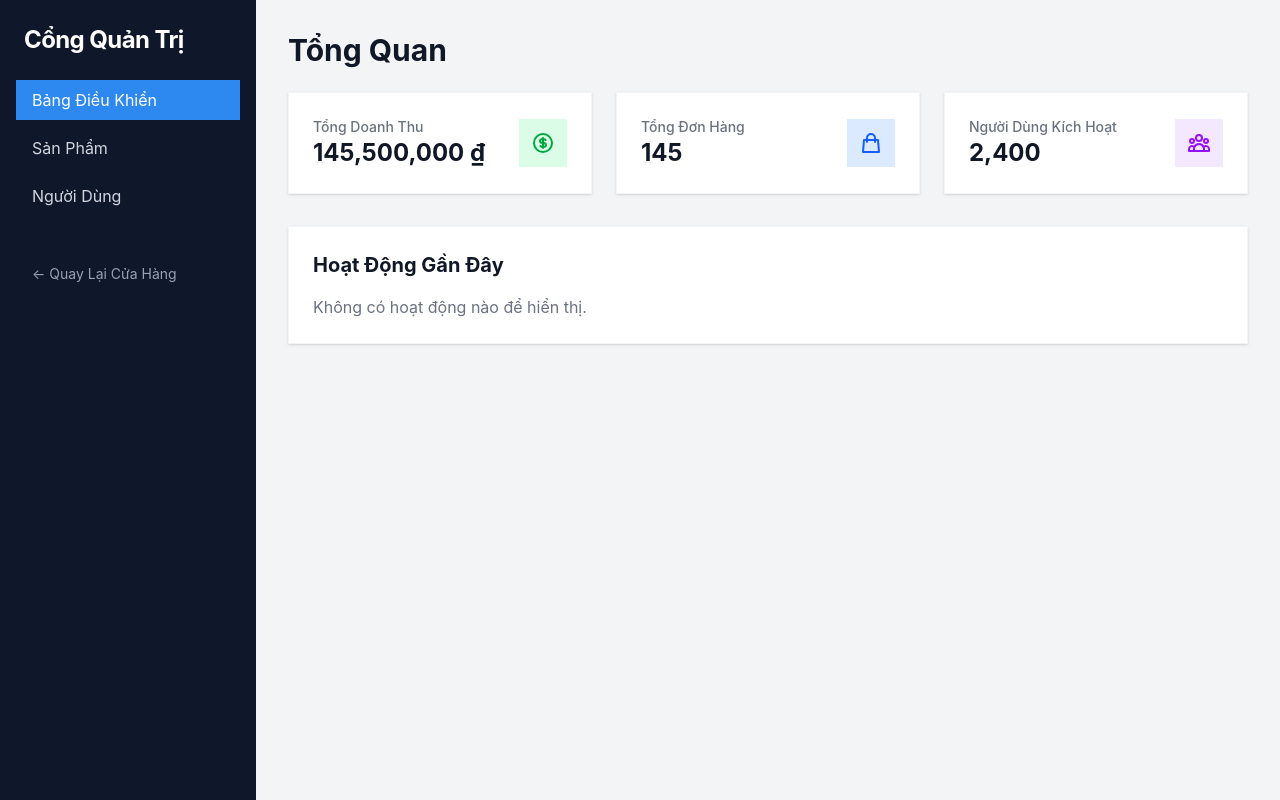
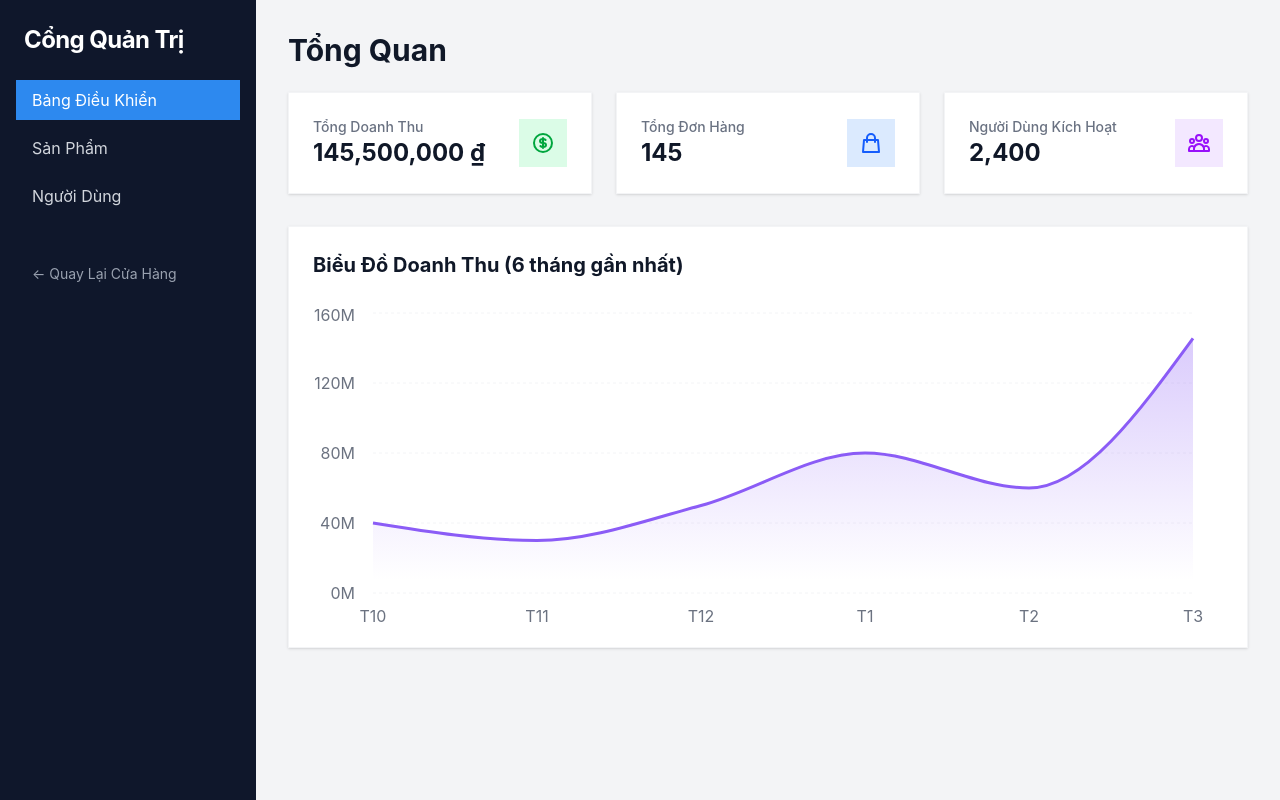
Before and after one commit to n1ml3/commerce-frontend, a React (Vite) app: page /admin in a window 1280 px wide. Built offline with nearby package versions, Linux system fonts and the light colour scheme.

Commit message:
add chart to admin dashboard

```diff
--- a/package.json
+++ b/package.json
@@ -14,7 +14,8 @@
     "axios": "^1.13.6",
     "react": "^19.2.0",
     "react-dom": "^19.2.0",
-    "react-router-dom": "^7.13.1"
+    "react-router-dom": "^7.13.1",
+    "recharts": "^3.8.0"
   },
   "devDependencies": {
     "@eslint/js": "^9.39.1",
--- a/src/pages/Admin/AdminDashboard.tsx
+++ b/src/pages/Admin/AdminDashboard.tsx
@@ -1,3 +1,14 @@
+import { AreaChart, Area, XAxis, YAxis, CartesianGrid, Tooltip, ResponsiveContainer } from 'recharts';
+
+const mockChartData = [
+  { name: 'T10', revenue: 40000000 },
+  { name: 'T11', revenue: 30000000 },
+  { name: 'T12', revenue: 50000000 },
+  { name: 'T1', revenue: 80000000 },
+  { name: 'T2', revenue: 60000000 },
+  { name: 'T3', revenue: 145500000 },
+];
+
 const AdminDashboard = () => {
     return (
         <div>
@@ -33,8 +44,30 @@ const AdminDashboard = () => {
             </div>
 
             <div className="mt-8 bg-white p-6 rounded-lg shadow-sm border border-gray-100">
-                 <h2 className="text-xl font-bold text-gray-900 mb-4">Hoạt Động Gần Đây</h2>
-                 <p className="text-gray-500">Không có hoạt động nào để hiển thị.</p>
+                 <h2 className="text-xl font-bold text-gray-900 mb-6">Biểu Đồ Doanh Thu (6 tháng gần nhất)</h2>
+                 <div className="h-80 w-full">
+                     <ResponsiveContainer width="100%" height="100%">
+                         <AreaChart
+                             data={mockChartData}
+                             margin={{ top: 10, right: 30, left: 0, bottom: 0 }}
+                         >
+                             <defs>
+                                 <linearGradient id="colorRevenue" x1="0" y1="0" x2="0" y2="1">
+                                     <stop offset="5%" stopColor="#8b5cf6" stopOpacity={0.3}/>
+                                     <stop offset="95%" stopColor="#8b5cf6" stopOpacity={0}/>
+                                 </linearGradient>
+                             </defs>
+                             <CartesianGrid strokeDasharray="3 3" vertical={false} stroke="#f3f4f6" />
+                             <XAxis dataKey="name" axisLine={false} tickLine={false} tick={{fill: '#6b7280'}} dy={10} />
+                             <YAxis axisLine={false} tickLine={false} tick={{fill: '#6b7280'}} tickFormatter={(value) => `${value / 1000000}M`} dx={-10} />
+                             <Tooltip
+                                 formatter={(value: number) => [`${value.toLocaleString('vi-VN')} ₫`, 'Doanh thu']}
+                                 contentStyle={{ borderRadius: '8px', border: 'none', boxShadow: '0 4px 6px -1px rgba(0, 0, 0, 0.1)' }}
+                             />
+                             <Area type="monotone" dataKey="revenue" stroke="#8b5cf6" strokeWidth={3} fillOpacity={1} fill="url(#colorRevenue)" />
+                         </AreaChart>
+                     </ResponsiveContainer>
+                 </div>
             </div>
         </div>
     );
--- a/src/pages/Admin/AdminProducts.tsx
+++ b/src/pages/Admin/AdminProducts.tsx
@@ -7,6 +7,7 @@ export default function AdminProducts() {
     const [isFormOpen, setIsFormOpen] = useState(false);
     const [formData, setFormData] = useState<any>({ name: '', description: '', originalPrice: 0, finalPrice: 0, stockQuantity: 0, category: '', vendor: '' });
     const [editingId, setEditingId] = useState<string | null>(null);
+    const [searchTerm, setSearchTerm] = useState('');
 
     useEffect(() => {
         fetchProducts();
@@ -107,6 +108,16 @@ export default function AdminProducts() {
                 </button>
             </div>
 
+            <div className="mb-6">
+                <input
+                    type="text"
+                    placeholder="Tìm kiếm sản phẩm theo tên..."
+                    value={searchTerm}
+                    onChange={(e) => setSearchTerm(e.target.value)}
+                    className="w-full sm:w-96 border border-gray-300 rounded-md shadow-sm p-2"
+                />
+            </div>
+
             {isFormOpen && (
                 <div className="mb-8 bg-white p-6 rounded-lg shadow border border-gray-200">
                     <h2 className="text-xl font-bold mb-4">{editingId ? 'Sửa Sản Phẩm' : 'Thêm Sản Phẩm Mới'}</h2>
@@ -166,7 +177,7 @@ export default function AdminProducts() {
                         </tr>
                     </thead>
                     <tbody className="bg-white divide-y divide-gray-200">
-                        {products.map((prod: any) => (
+                        {products.filter(p => p.name.toLowerCase().includes(searchTerm.toLowerCase())).map((prod: any) => (
                             <tr key={prod._id} className="hover:bg-gray-50 transition-colors">
                                 <td className="px-6 py-4">
                                     <div className="text-sm font-medium text-gray-900">{prod.name}</div>
--- a/src/pages/Admin/AdminUsers.tsx
+++ b/src/pages/Admin/AdminUsers.tsx
@@ -5,6 +5,8 @@ export default function AdminUsers() {
     const [isFormOpen, setIsFormOpen] = useState(false);
     const [formData, setFormData] = useState<any>({ name: '', email: '', role: 'user', password: '' });
     const [editingId, setEditingId] = useState<string | null>(null);
+    const [searchTerm, setSearchTerm] = useState('');
+    const [roleFilter, setRoleFilter] = useState('all');
 
     useEffect(() => {
         fetchUsers();
@@ -79,6 +81,26 @@ export default function AdminUsers() {
                 </button>
             </div>
 
+            <div className="mb-6 flex flex-col sm:flex-row gap-4">
+                <input
+                    type="text"
+                    placeholder="Tìm kiếm theo tên hoặc email..."
+                    value={searchTerm}
+                    onChange={(e) => setSearchTerm(e.target.value)}
+                    className="flex-1 border border-gray-300 rounded-md shadow-sm p-2"
+                />
+                <select
+                    value={roleFilter}
+                    onChange={(e) => setRoleFilter(e.target.value)}
+                    className="w-full sm:w-48 border border-gray-300 rounded-md shadow-sm p-2"
+                >
+                    <option value="all">Tất cả vai trò</option>
+                    <option value="admin">Quản trị (Admin)</option>
+                    <option value="vendor">Cửa hàng (Vendor)</option>
+                    <option value="user">Người dùng (User)</option>
+                </select>
+            </div>
+
             {isFormOpen && (
                 <div className="mb-8 bg-white p-6 rounded-lg shadow border border-gray-200">
                     <h2 className="text-xl font-bold mb-4">{editingId ? 'Sửa Người Dùng' : 'Thêm Người Dùng'}</h2>
@@ -121,7 +143,11 @@ export default function AdminUsers() {
                         </tr>
                     </thead>
                     <tbody className="bg-white divide-y divide-gray-200">
-                        {users.map((user: any) => (
+                        {users.filter(user => {
+                            const matchSearch = user.name.toLowerCase().includes(searchTerm.toLowerCase()) || user.email.toLowerCase().includes(searchTerm.toLowerCase());
+                            const matchRole = roleFilter === 'all' || user.role === roleFilter;
+                            return matchSearch && matchRole;
+                        }).map((user: any) => (
                             <tr key={user._id} className="hover:bg-gray-50 transition-colors">
                                 <td className="px-6 py-4 whitespace-nowrap">
                                     <div className="text-sm font-medium text-gray-900">{user.name}</div>
```
Also changed, not shown: 1 other file (tests, documents, lock files or other folders).
